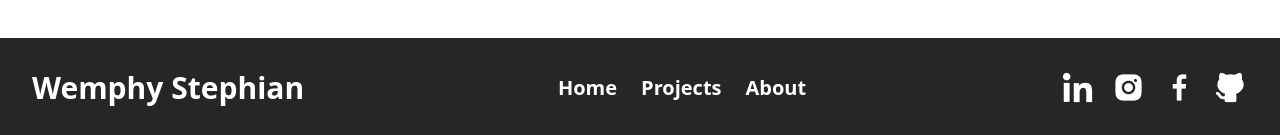
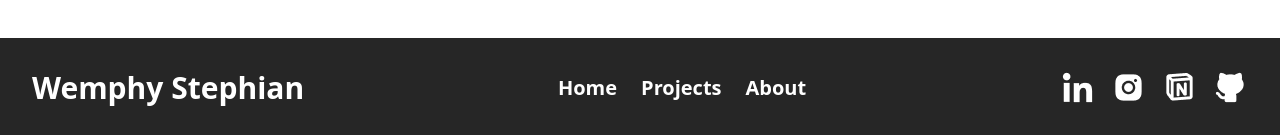
Before and after one commit to wemphy24/resume-blog, a Nuxt app: page / in a window 1280 px wide. Shown: the part 2241-2376 px from the top of the page. Built offline with nearby package versions, Linux system fonts and the light colour scheme.

Commit message:
Minor Update

```diff
--- a/layouts/default.vue
+++ b/layouts/default.vue
@@ -69,8 +69,10 @@
         <a href="https://www.instagram.com/_wemphy_/">
           <img src="/img/instagram.png" alt="" />
         </a>
-        <a href="">
-          <img src="/img/facebook.png" alt="" />
+        <a
+          href="https://brassy-conifer-f9a.notion.site/Welcome-To-My-Portfolio-fe2648074241480e8096c9e28cdb86ae?pvs=4"
+        >
+          <img src="/img/notion.png" alt="" />
         </a>
         <a href="https://github.com/wemphy24">
           <img src="/img/github.png" alt="" />
```
